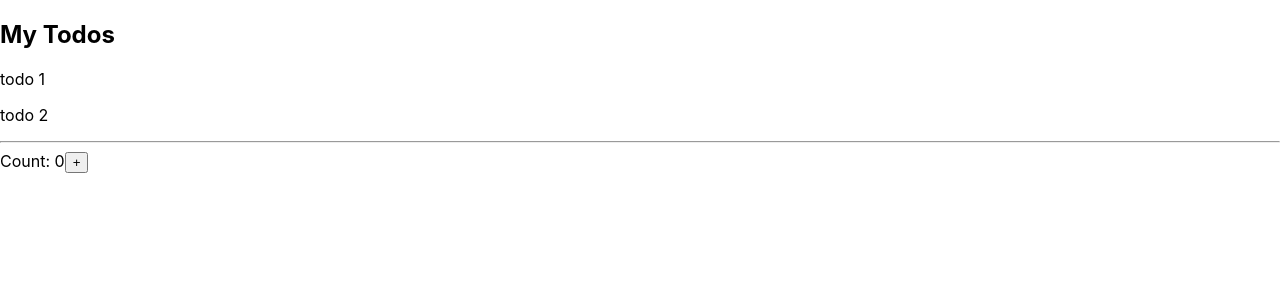
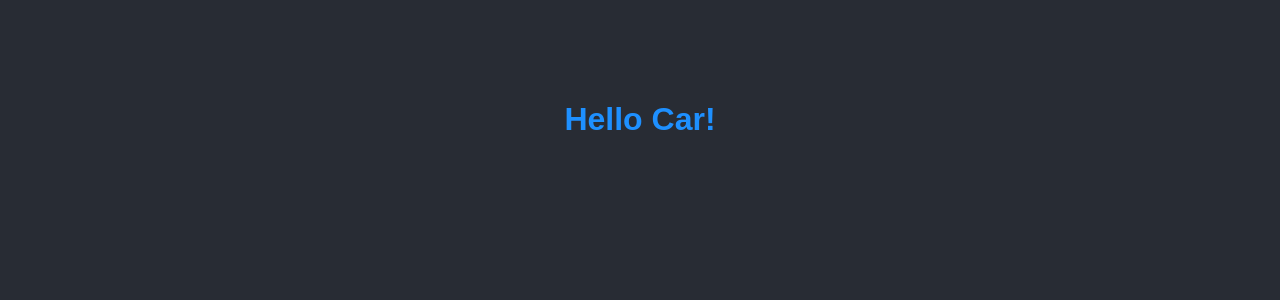
Before and after one commit to linhtql/Learn-ReactJS, a React (Create React App) app in the folder my-react-app/: page / in a window 1280 px wide. Shown: the top 300 px of the page. Built offline with nearby package versions, Linux system fonts and the light colour scheme.

Commit message:
React CSS Styling

```diff
--- a/my-react-app/src/App.js
+++ b/my-react-app/src/App.js
@@ -8,6 +8,8 @@ import Blogs from "./pages/Blogs";
 import NoPage from "./pages/NoPage";
 import Todos from "./ReactMemo/Todo";
 import { useState } from "react";
+import Header from "./ReactCSSStyling/Header";
+import Car from "./Car/Car.js";
 
 function App() {
   // React Memo
@@ -42,14 +44,14 @@ function App() {
     // Using memo will cause React to skip rendering a component if its props have not changed
     // ---> this can improve perfomance
 
-    <>
-      <Todos todos={todos} />
-      <hr />
-      <div>
-        Count: {count}
-        <button onClick={increment}>+</button>
-      </div>
-    </>
+    // <>
+    //   <Todos todos={todos} />
+    //   <hr />
+    //   <div>
+    //     Count: {count}
+    //     <button onClick={increment}>+</button>
+    //   </div>
+    // </>
 
     // When the click the increment button, the Todos component re-renders
     // if this compnent was complex, it could cause perfomance issues.
@@ -58,6 +60,17 @@ function App() {
     // To fix this, we can use memo
     // Use memo to keep the Todos component from needlessly re-rendering
     // Wrap the Todos component export in memo
+
+    // React CSS Styling
+    // 1. Inline styling
+    // 2. CSS stylesheets
+    // 3. CSS Modules: do not have to worry about name conflicts (available only for the
+    // component that imported it)
+
+    // <Header />
+
+    // CSS Modules
+    <Car />
   );
 }
 
--- /dev/null
+++ b/my-react-app/src/Car/Car.js
@@ -0,0 +1,7 @@
+import styles from './my-style.module.css'
+
+const Car = () => {
+    return <h1 className={styles.bigblue}>Hello Car!</h1>
+}
+
+export default Car;
--- /dev/null
+++ b/my-react-app/src/Car/my-style.module.css
@@ -0,0 +1,7 @@
+/* CSS Modules */
+.bigblue {
+    color: dodgerblue;
+    padding: 40px;
+    font-family: sans-serif;
+    text-align: center;
+}
--- /dev/null
+++ b/my-react-app/src/ReactCSSStyling/Header.css
@@ -0,0 +1,9 @@
+/* CSS Stylesheet */
+
+body {
+    background-color: #282c34;
+    color: white;
+    padding: 40px;
+    font-family: sans-serif;
+    text-align: center;
+}
--- /dev/null
+++ b/my-react-app/src/ReactCSSStyling/Header.js
@@ -0,0 +1,30 @@
+// CSS Stylessheet
+import "./Header.css";
+
+// Inline Styling
+const Header = () => {
+  // Javascript Object
+  const myStyle = {
+    color: "white",
+    backgroundColor: "DodgerBlue",
+    padding: "10px",
+    fontFamily: "Sans-Serif",
+  };
+  return (
+    <>
+      {/* <h1 style={{ color: "red", backgroundColor: "lightblue" }}>Hello Style!</h1> */}
+
+      {
+        // Javascript Object
+      }
+      {/* <h1 style={myStyle}>Hello Style!</h1> */}
+      {
+        // CSS StyleSheet
+      }
+      <h1 style={myStyle}>Hello Style!</h1>
+      <p>Add a little style!</p>
+    </>
+  );
+};
+
+export default Header;
```
